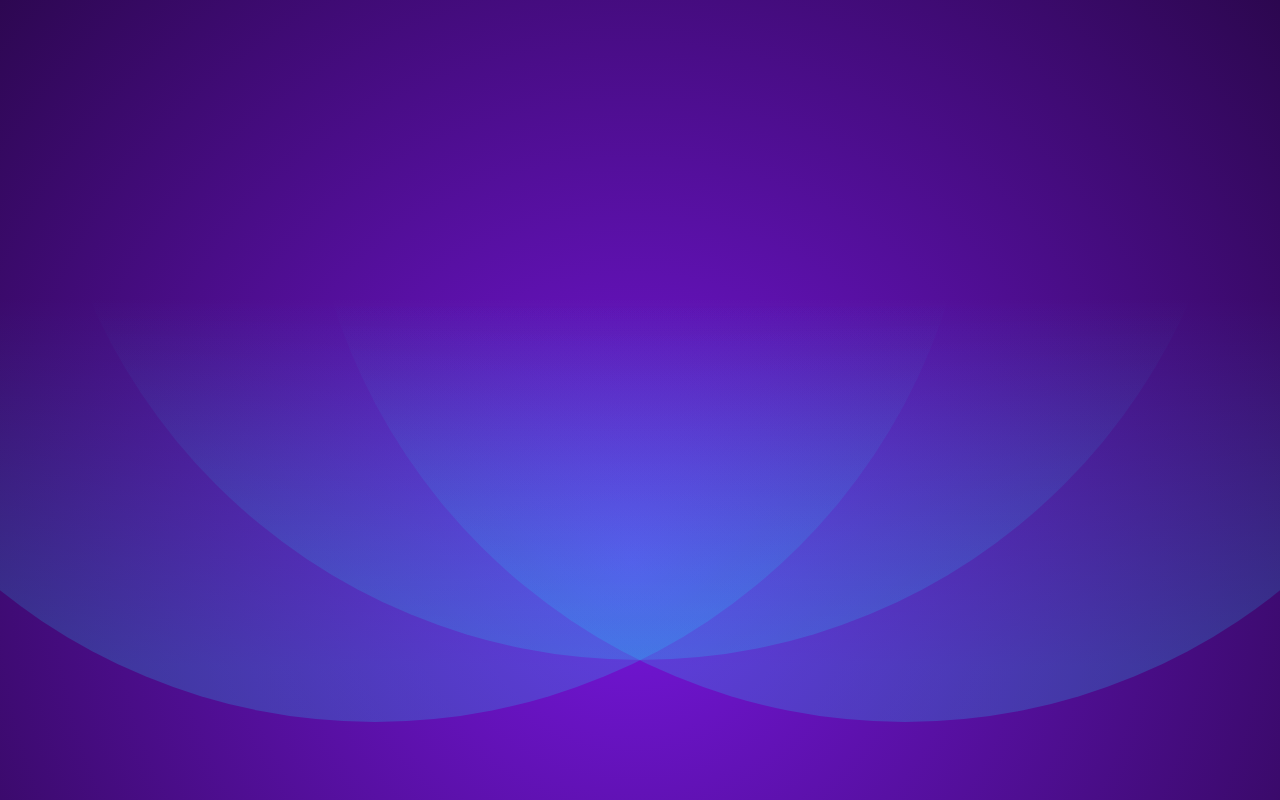
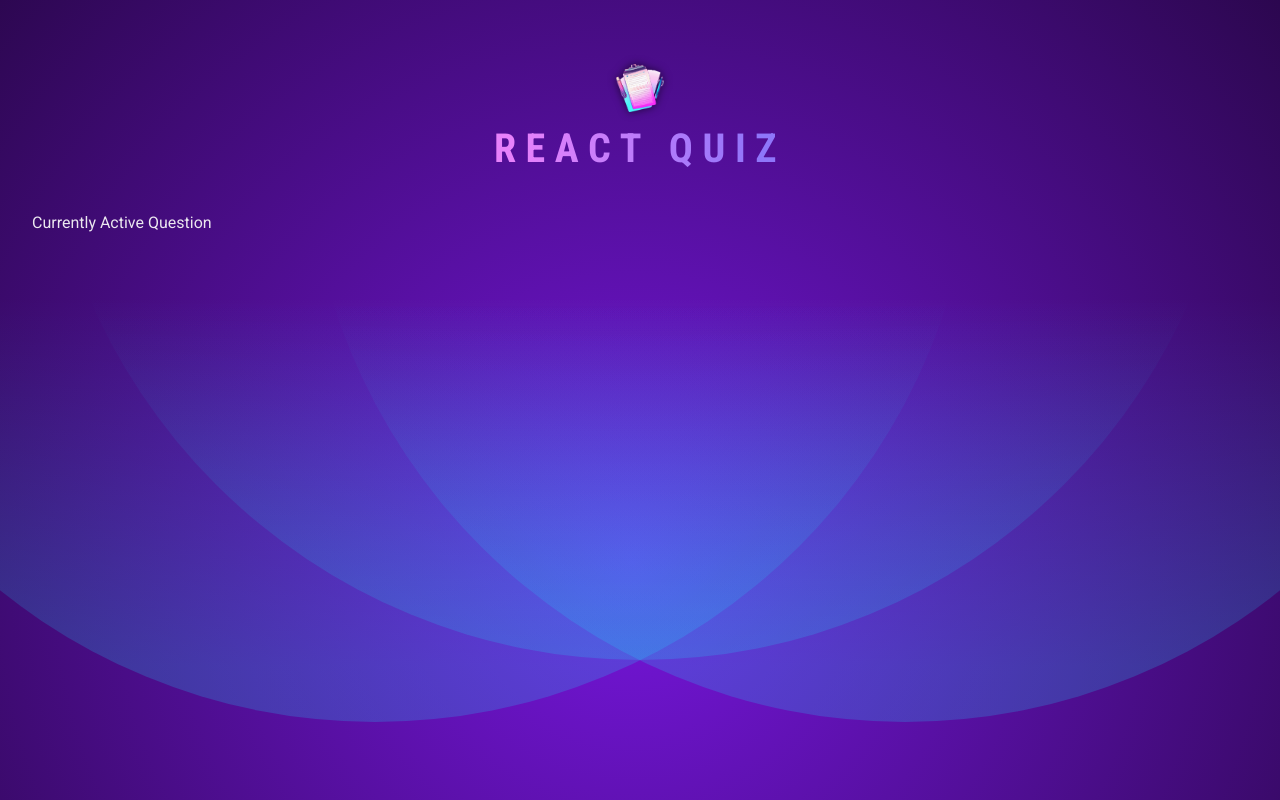
Before and after one commit to shayaansiddiqui/react-quiz-app, a React (Vite) app: page / in a window 1280 px wide. Built offline with nearby package versions, Linux system fonts and the light colour scheme.

Commit message:
Initial Quiz component

```diff
--- a/src/App.jsx
+++ b/src/App.jsx
@@ -1,3 +1,13 @@
-function App() {}
+import Header from "./components/Header.jsx";
+import Quiz from "./components/Quiz.jsx";
+
+function App() {
+    return (
+        <>
+            <Header/>
+            <Quiz/>
+        </>
+    )
+}
 
 export default App;
--- a/src/components/Header.jsx
+++ b/src/components/Header.jsx
@@ -0,0 +1,11 @@
+import quizLogo from '../assets/quiz-logo.png';
+const Header = () => {
+    return (
+        <header>
+            <img src={quizLogo} alt={'quiz logo'}/>
+            <h1>React Quiz</h1>
+        </header>
+    )
+}
+
+export default Header;
--- /dev/null
+++ b/src/components/Quiz.jsx
@@ -0,0 +1,11 @@
+import {useState} from "react";
+
+const Quiz = () => {
+    const [activeQuestionIndex,setActiveQuestionIndex] = useState(0);
+    const [userAnswers, setUserAnswers] = useState([]);
+    return (
+        <p>Currently Active Question</p>
+    );
+}
+
+export default Quiz;
```
Also changed, not shown: 1 other file (tests, documents, lock files or other folders).
